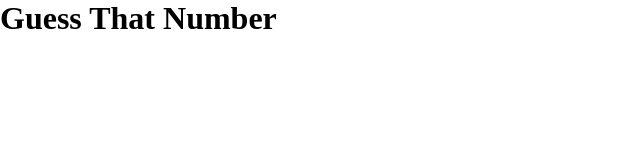
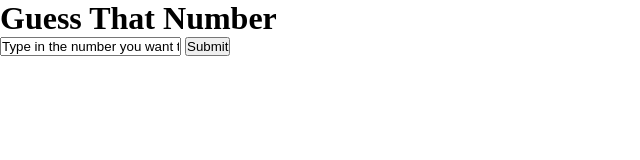
Before and after one commit to chamon562/guess_number_js, a plain HTML site: page index.html in a window 1280 px wide. Shown: the whole page, without its empty margins (0-640 px from the left). Drawn offline with Linux system fonts and the light colour scheme.

Commit message:
[index.html] Add div with classes and input for Header and the game, along with a form, and inside the form with an input that has a value to display written info on what the user should type and a submit button.

```diff
--- a/index.html
+++ b/index.html
@@ -1,13 +1,24 @@
 <!DOCTYPE html>
 <html lang="en">
+
 <head>
     <meta charset="UTF-8">
     <meta name="viewport" content="width=device-width, initial-scale=1.0">
     <link rel="stylesheet" href="style.css">
     <title>Document</title>
 </head>
+
 <body>
-    <h1>Guess That Number</h1>
+    <div class="title">
+        <h1>Guess That Number</h1>
+    </div>
+    <div class="game">
+        <form action="">
+            <input type="text" value="Type in the number you want to guess!">
+            <button type="submit">Submit</button>
+        </form>
+    </div>
     <script src="app.js"></script>
 </body>
+
 </html>
```
